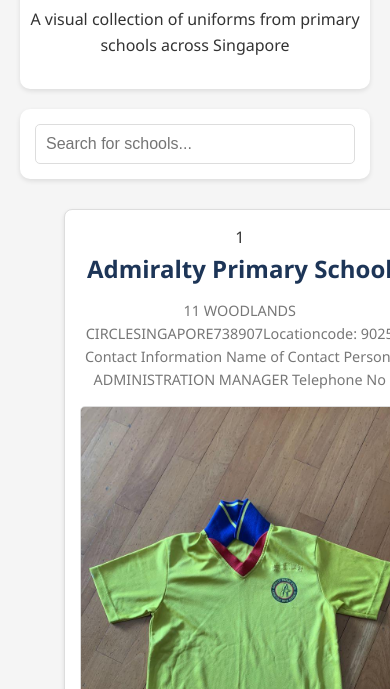
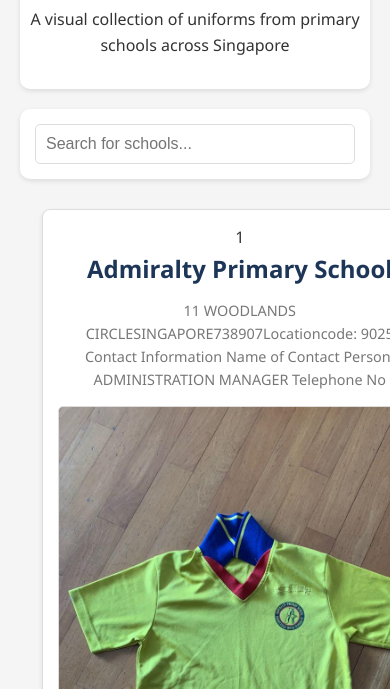
Before and after one commit to sg-school/primary-uniforms, a plain HTML site: page index.html in a window 390 px wide. Shown: the part 155-844 px from the top of the page. Drawn offline with Linux system fonts and the light colour scheme.

Commit message:
update style

```diff
--- a/styles.css
+++ b/styles.css
@@ -54,8 +54,8 @@ header h1 {
     background-color: #fff;
     border: 1px solid #ddd;
     border-radius: 8px;
-    padding: 15px;
-    margin: 15px;
+    padding: 5px;
+    margin: 5px;
     width: 300px; /* Default width for larger screens */
     box-shadow: 0 2px 4px rgba(0,0,0,0.1);
     display: flex;
@@ -138,7 +138,7 @@ footer {
 
 @media (max-width: 600px) {
     .school-card {
-        width: 80%; /* Or a fixed width like 280px, adjust as needed */
+        width: 90%; /* Or a fixed width like 280px, adjust as needed */
         margin: 10px auto; /* Center the cards */
     }
 }
```
